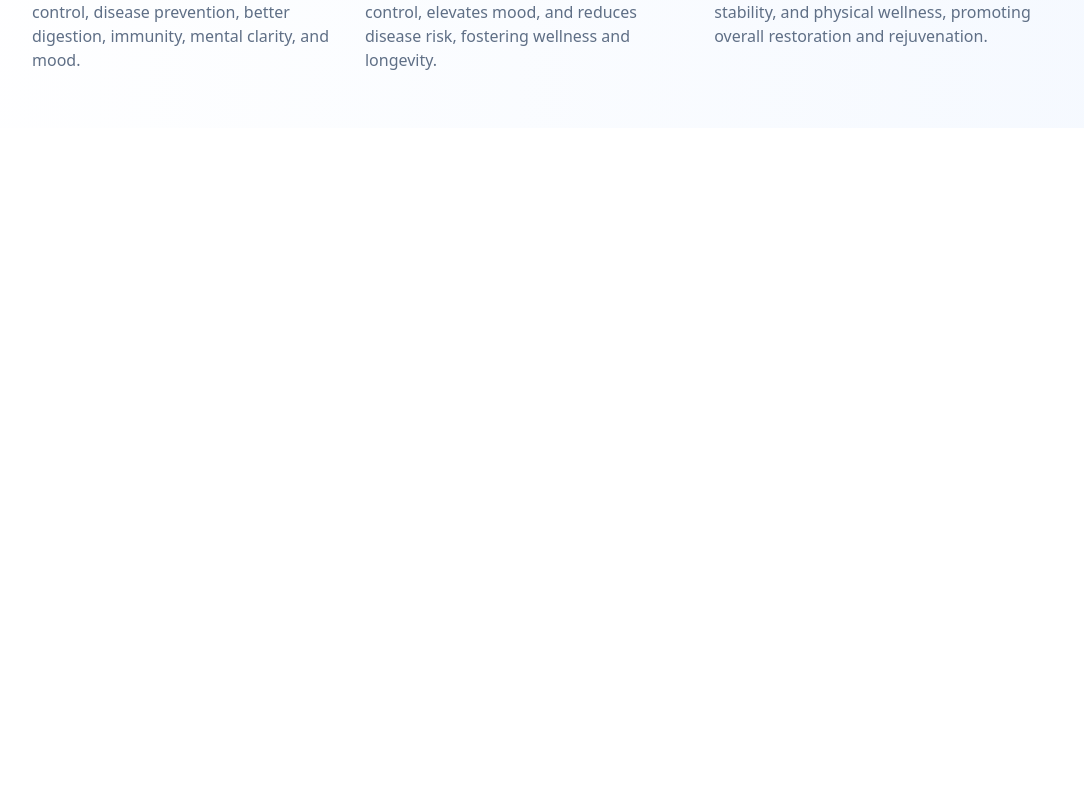
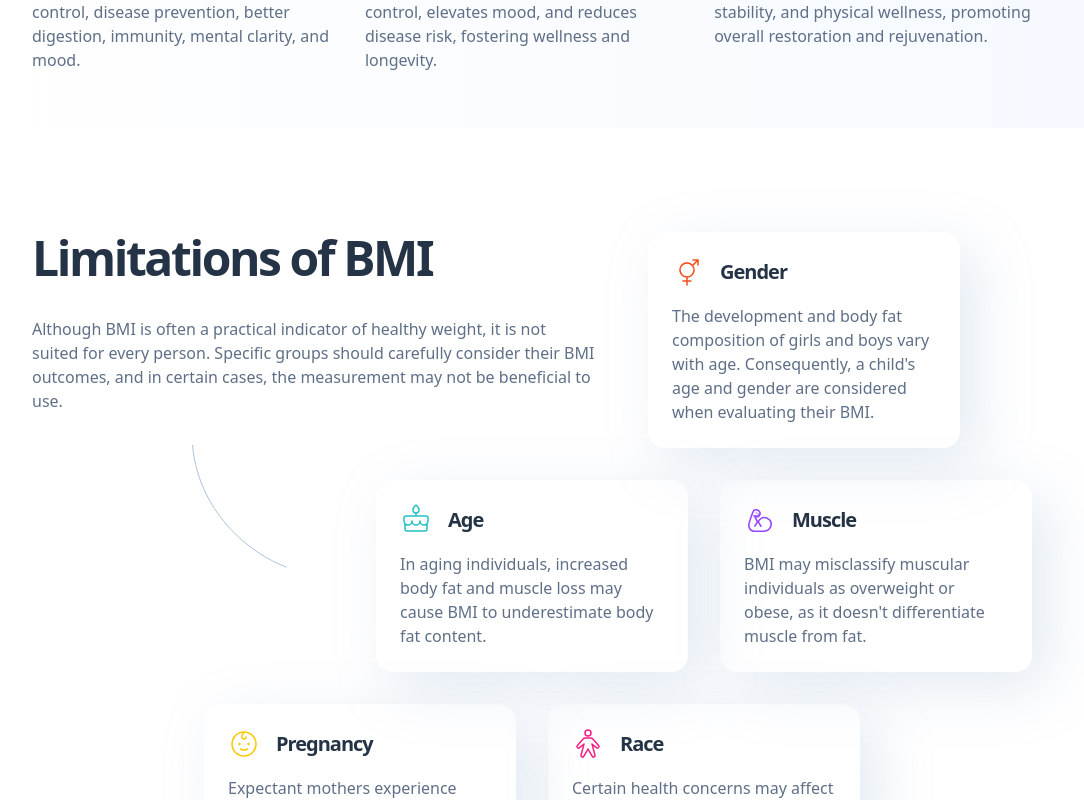
Before and after one commit to anamaydev/bmi-calculator, a React (Vite) app: page / in a window 1280 px wide. Shown: the part 1626-2426 px from the top of the page, without its empty margins (108-1192 px from the left). Before the commit the page ends 1754 px from the top, so only its background shows below. Built offline with nearby package versions, Linux system fonts and the light colour scheme.

Commit message:
feat: add limitations section

```diff
--- a/src/App.jsx
+++ b/src/App.jsx
@@ -2,6 +2,7 @@
 import Hero from "./components/Hero";
 import Results from "./components/Results";
 import Tips from "./components/Tips";
+import Limitations from "./components/Limitations.jsx";
 
 const App = () => {
   return (
@@ -13,6 +14,7 @@
       </div>
       <Results/>
       <Tips/>
+      <Limitations/>
     </>
   )
 }
--- /dev/null
+++ b/src/components/Limitations.jsx
@@ -0,0 +1,48 @@
+import {createElement} from "react";
+import {GenderIcon, AgeIcon, MuscleIcon, PregnancyIcon, RaceIcon, CurvedPatternRight} from "./icons/index.js";
+
+const Limitations = () => {
+
+  const limitationsData = [
+    {icon: GenderIcon, title: "Gender", description: "The development and body fat composition of girls and boys vary with age. Consequently, a child's age and gender are considered when evaluating their BMI."},
+    {icon:AgeIcon, title: "Age", description: "In aging individuals, increased body fat and muscle loss may cause BMI to underestimate body fat content."},
+    {icon: MuscleIcon, title: "Muscle", description: "BMI may misclassify muscular individuals as overweight or obese, as it doesn't differentiate muscle from fat."},
+    {icon: PregnancyIcon, title: "Pregnancy", description: "Expectant mothers experience weight gain due to their growing baby. Maintaining a healthy pre-pregnancy BMI is advisable to minimise health risks for both mother and child."},
+    {icon: RaceIcon, title: "Race", description: "Certain health concerns may affect individuals of some Black and Asian origins at lower BMIs than others. To learn more, it is advised to discuss this with your GP or practice nurse."}
+  ]
+
+  return (
+    <section className="flex flex-col gap-7 py-10 px-3 sm:py-12 sm:px-5 lg:py-13 lg:px-17.5 relative">
+      <div className="flex flex-col gap-4 lg:absolute">
+        <h3 className="text-preset-3-semi-bold lg:text-preset-2-semi-bold text-blue-900 sm:text-center lg:text-start">Limitations of BMI</h3>
+        <p className="text-preset-6-regular text-grey-500 sm:text-center lg:text-start lg:max-w-70.5">Although BMI is often a practical indicator of healthy weight, it is not suited for every person. Specific groups should carefully consider their BMI outcomes, and in certain cases, the measurement may not be beneficial to use.</p>
+        <CurvedPatternRight className="hidden lg:block relative left-20"/>
+      </div>
+
+      <div className="grid gap-2 sm:grid-cols-4 sm:gap-3 lg:grid-cols-6 lg:gap-4">
+        {
+          limitationsData.map(limitation => (
+            <Limitations.Card key={limitation.title} icon={limitation.icon} title={limitation.title} description={limitation.description} />
+          ))
+        }
+      </div>
+    </section>
+  )
+}
+
+Limitations.Card = function LimitationCard({icon, title, description}) {
+  return (
+    <div
+      className="flex flex-col gap-2 p-3 rounded-2xl limitations-shadow sm:col-span-2 sm:last:col-start-2
+      lg:first:col-start-4 lg:nth-2:col-start-3 lg:nth-4:col-start-2 lg:last:col-start-4 lg:first:translate-x-[100px]"
+    >
+      <div className="flex items-center gap-2">
+        <div>{createElement(icon)}</div>
+        <p className="text-preset-5-semi-bold text-blue-900">{title}</p>
+      </div>
+      <p className="text-preset-6-regular text-grey-500">{description}</p>
+    </div>
+  )
+}
+
+export default Limitations
--- /dev/null
+++ b/src/components/icons/AgeIcon.jsx
@@ -0,0 +1,8 @@
+const AgeIcon = () => {
+  return (
+    <svg xmlns="http://www.w3.org/2000/svg" width="32" height="32" fill="none" viewBox="0 0 32 32">
+      <path fill="#22C1C1" d="M28.75 14A2.75 2.75 0 0 0 26 11.25h-9.25V9.675a3.756 3.756 0 0 0 3-3.675c0-3.362-3.198-5.534-3.334-5.625a.75.75 0 0 0-.832 0C15.448.466 12.25 2.638 12.25 6a3.756 3.756 0 0 0 3 3.675v1.575H6A2.75 2.75 0 0 0 3.25 14v2.916c0 1.066.352 2.1 1 2.947V25A2.75 2.75 0 0 0 7 27.75h18A2.75 2.75 0 0 0 27.75 25v-5.137a4.85 4.85 0 0 0 1-2.947V14Zm-15-8c0-1.925 1.5-3.426 2.25-4.055.75.625 2.25 2.125 2.25 4.055a2.25 2.25 0 0 1-4.5 0Zm-9 8A1.25 1.25 0 0 1 6 12.75h20A1.25 1.25 0 0 1 27.25 14v2.916c0 1.79-1.416 3.285-3.157 3.333A3.25 3.25 0 0 1 20.75 17a.75.75 0 1 0-1.5 0 3.25 3.25 0 1 1-6.5 0 .75.75 0 1 0-1.5 0 3.251 3.251 0 0 1-3.343 3.25c-1.74-.049-3.157-1.544-3.157-3.334V14ZM25 26.25H7A1.25 1.25 0 0 1 5.75 25v-3.836a4.6 4.6 0 0 0 2.117.586 4.726 4.726 0 0 0 3.446-1.345c.26-.254.49-.537.687-.843a4.75 4.75 0 0 0 8 0c.198.306.43.589.69.843A4.716 4.716 0 0 0 24 21.75h.134a4.6 4.6 0 0 0 2.116-.586V25A1.25 1.25 0 0 1 25 26.25Z"/>
+    </svg>
+  )
+}
+export default AgeIcon
--- a/src/components/icons/CurvedPatternRight.jsx
+++ b/src/components/icons/CurvedPatternRight.jsx
@@ -1,8 +1,8 @@
 import React from 'react'
 
-const CurvedPatternRight = () => {
+const CurvedPatternRight = ({className}) => {
   return (
-    <svg xmlns="http://www.w3.org/2000/svg" width="94.664" height="122.518" viewBox="0 0 94.664 122.518">
+    <svg className={className} xmlns="http://www.w3.org/2000/svg" width="94.664" height="122.518" viewBox="0 0 94.664 122.518">
       <path fill="none" stroke="#ACC1DE" d="M94.498 122.046C65.99 112.032 7.28 73.613.498.046"/>
     </svg>
   )
--- /dev/null
+++ b/src/components/icons/GenderIcon.jsx
@@ -0,0 +1,8 @@
+const GenderIcon = () => {
+  return (
+    <svg xmlns="http://www.w3.org/2000/svg" width="32" height="32" fill="none" viewBox="0 0 32 32">
+      <path fill="#F24E1E" d="M26 3.25h-5a.75.75 0 1 0 0 1.5h3.19l-3.75 3.742a7.75 7.75 0 1 0-6.19 13.22v2.538H11a.75.75 0 1 0 0 1.5h3.25V29a.75.75 0 1 0 1.5 0v-3.25H19a.75.75 0 1 0 0-1.5h-3.25v-2.538A7.75 7.75 0 0 0 21.41 9.65l3.84-3.84V9a.75.75 0 1 0 1.5 0V4a.75.75 0 0 0-.75-.75Zm-11 17A6.25 6.25 0 1 1 21.25 14 6.257 6.257 0 0 1 15 20.25Z"/>
+    </svg>
+  )
+}
+export default GenderIcon
--- /dev/null
+++ b/src/components/icons/MuscleIcon.jsx
@@ -0,0 +1,8 @@
+const MuscleIcon = () => {
+  return (
+    <svg xmlns="http://www.w3.org/2000/svg" width="32" height="32" fill="none" viewBox="0 0 32 32">
+      <path fill="#9747FF" d="M10.44 28h9.154C25.368 28 28 23.732 28 19.77a6.877 6.877 0 0 0-.68-2.677 6.836 6.836 0 0 0-1.678-2.188 7.96 7.96 0 0 0-5.336-2.216 7.924 7.924 0 0 0-3.752 1.188 7.99 7.99 0 0 0-2.73 2.852 932.84 932.84 0 0 1-1.615-3.254h1.697c.503-.031.98-.232 1.355-.57.376-.338.628-.793.715-1.292a2.707 2.707 0 0 0 .963-2.174c0-2.955-3.284-4.438-5.11-4.438-2.493-.059-3.216 1.763-3.863 3.393l-.028.073C7.534 9.509 4 18.748 4 21.554a6.558 6.558 0 0 0 1.844 4.588 6.25 6.25 0 0 0 4.596 1.856V28ZM9.43 9.06c.7-1.763 1.089-2.444 2.33-2.444h.055c1.195 0 3.52.996 3.52 2.824.021.184-.007.37-.082.539a1.5 1.5 0 0 0-.366-.35.76.76 0 0 0-.41-.139h-.426c-.415-.527-1.691-1.462-2.684-1.286l1.04 1.33h1.485l.215.516c.266.637.174.955.088 1.093a.447.447 0 0 1-.334.21H8.826l.495.65c.217.284.506.506.789.675.002.121.03.24.084.35l.222.447v.002c.47.948 1.56 3.144 2.145 4.316-.02.029-.04.059-.058.089l-2.32 3.793a.812.812 0 0 0 .264 1.11.797.797 0 0 0 1.103-.265l2.084-3.41a.999.999 0 0 0 .218.027c.082-.003.162-.016.24-.038l2.152 3.569a.803.803 0 0 0 1.101.271.806.806 0 0 0 .27-1.108l-2.376-3.94a1.659 1.659 0 0 0-.113-.163 6.328 6.328 0 0 1 2.142-2.399 6.272 6.272 0 0 1 3.037-1.027 6.353 6.353 0 0 1 4.249 1.784 5.31 5.31 0 0 1 1.843 3.684c-.001 3.293-2.105 6.616-6.803 6.616H10.44a4.692 4.692 0 0 1-3.454-1.372 4.917 4.917 0 0 1-1.381-3.445c0-2.13 2.764-9.758 3.826-12.509Z"/>
+    </svg>
+  )
+}
+export default MuscleIcon
--- /dev/null
+++ b/src/components/icons/PregnancyIcon.jsx
@@ -0,0 +1,8 @@
+const PregnancyIcon = () => {
+  return (
+    <svg xmlns="http://www.w3.org/2000/svg" width="32" height="32" fill="none" viewBox="0 0 32 32">
+      <path fill="#FFC700" d="M11.5 17.25a1.25 1.25 0 1 1 0-2.5 1.25 1.25 0 0 1 0 2.5Zm9-2.5a1.25 1.25 0 1 0 0 2.5 1.25 1.25 0 0 0 0-2.5Zm-1.4 5.615a5.875 5.875 0 0 1-6.2 0 .75.75 0 0 0-.8 1.27 7.375 7.375 0 0 0 7.8 0 .751.751 0 0 0-.8-1.27ZM28.75 16A12.75 12.75 0 1 1 16 3.25 12.765 12.765 0 0 1 28.75 16Zm-1.5 0A11.263 11.263 0 0 0 16.366 4.756C14.787 6.904 14.75 8.981 14.75 9a1.25 1.25 0 0 0 2.5 0 .75.75 0 1 1 1.5 0 2.75 2.75 0 1 1-5.5 0c0-.094.019-1.978 1.268-4.152A11.25 11.25 0 1 0 27.25 16Z"/>
+    </svg>
+  )
+}
+export default PregnancyIcon
--- /dev/null
+++ b/src/components/icons/RaceIcon.jsx
@@ -0,0 +1,8 @@
+const RaceIcon = () => {
+  return (
+    <svg xmlns="http://www.w3.org/2000/svg" width="32" height="32" fill="none" viewBox="0 0 32 32">
+      <path fill="#F21E84" d="M16 8.75a3.75 3.75 0 1 0 0-7.5 3.75 3.75 0 0 0 0 7.5Zm0-6a2.25 2.25 0 1 1 0 4.5 2.25 2.25 0 0 1 0-4.5Zm11.11 14.177-5.651-6.407a3.75 3.75 0 0 0-2.813-1.27h-5.292a3.75 3.75 0 0 0-2.813 1.269L4.89 16.927a2.25 2.25 0 0 0 3.168 3.198l2.638-2.116-2.266 8.606a2.25 2.25 0 0 0 4.094 1.868L16 22.5l3.476 5.989a2.25 2.25 0 0 0 4.094-1.868l-2.266-8.608 2.639 2.112a2.25 2.25 0 0 0 3.167-3.195v-.003Zm-1.079 2.103a.75.75 0 0 1-1.061 0 .523.523 0 0 0-.061-.055l-4.439-3.56a.75.75 0 0 0-1.195.775l2.859 10.866a.966.966 0 0 0 .046.125.75.75 0 1 1-1.36.634.542.542 0 0 0-.031-.06l-4.14-7.13a.75.75 0 0 0-1.298 0l-4.14 7.131a.534.534 0 0 0-.031.06.75.75 0 0 1-1.36-.633.954.954 0 0 0 .046-.125l2.859-10.867a.75.75 0 0 0-.316-.816.759.759 0 0 0-.409-.125.75.75 0 0 0-.47.165l-4.439 3.56a.523.523 0 0 0-.061.055.75.75 0 0 1-1.061-1.061L6 17.935l5.665-6.424a2.25 2.25 0 0 1 1.688-.761h5.292a2.25 2.25 0 0 1 1.688.761L26 17.935l.032.034a.748.748 0 0 1 0 1.061Z"/>
+    </svg>
+  )
+}
+export default RaceIcon
--- a/src/components/icons/index.js
+++ b/src/components/icons/index.js
@@ -4,3 +4,8 @@
 export {default as EatingIcon} from './EatingIcon';
 export {default as ExerciseIcon} from './ExerciseIcon';
 export {default as SleepIcon} from './SleepIcon';
+export {default as AgeIcon} from './AgeIcon';
+export {default as GenderIcon} from './GenderIcon';
+export {default as MuscleIcon} from './MuscleIcon';
+export {default as PregnancyIcon} from './PregnancyIcon';
+export {default as RaceIcon} from './RaceIcon';
--- a/src/index.css
+++ b/src/index.css
@@ -118,6 +118,10 @@
   background: linear-gradient(90deg, hsla(183, 95%, 92%, 0) 0%, hsla(216, 95%, 92%, 1) 100%);
 }
 
+.limitations-shadow{
+  box-shadow: 1rem 1rem 3.5rem 0 hsla(211, 40%, 69%, 0.25);
+}
+
 @media (min-width: 40rem){
   .welcome-border{
     border-top-right-radius: 100px;
```
